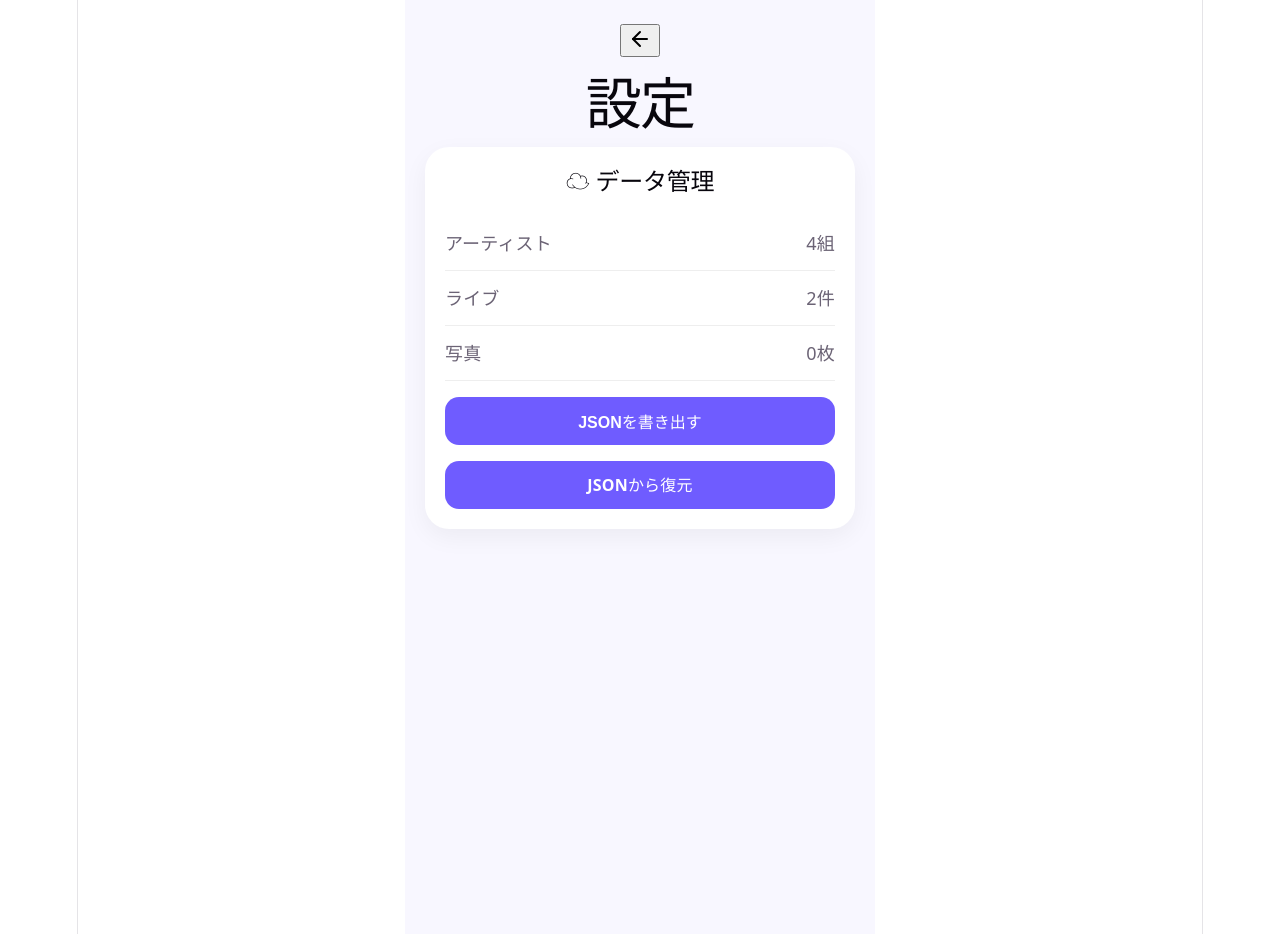
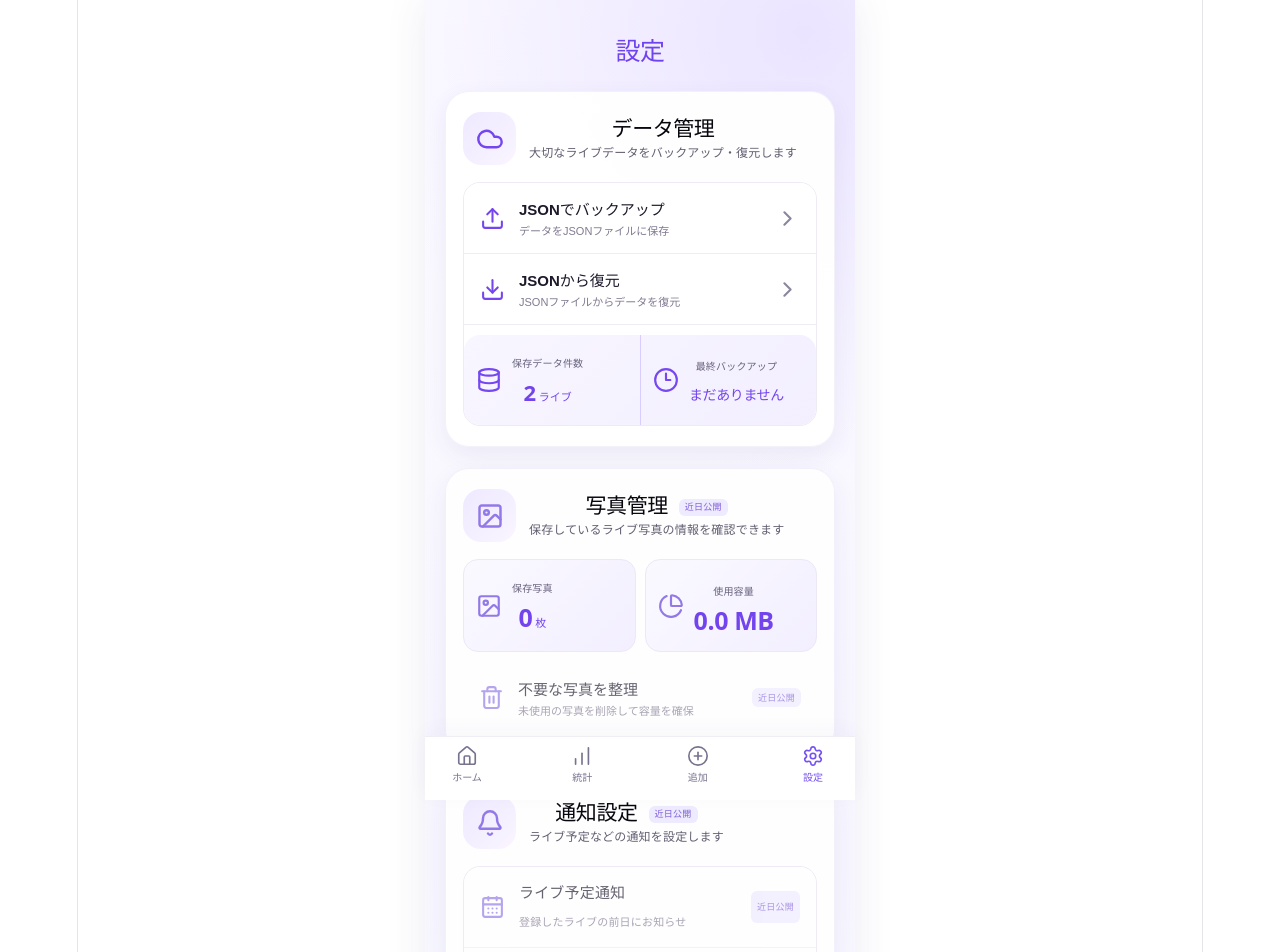
Before and after one commit to tomokitakahama/LiveCloud, a React (Vite) app: page /settings in a window 1280 px wide. Shown: the top 952 px of the page. Built offline with nearby package versions, Linux system fonts and the light colour scheme.

Commit message:
UI修正_設定画面

```diff
--- a/src/pages/Settings/Settings.tsx
+++ b/src/pages/Settings/Settings.tsx
@@ -1,199 +1,125 @@
+import { useRef } from "react";
+import type { ChangeEvent } from "react";
+import {
+  Bell,
+  CalendarDays,
+  CheckSquare,
+  ChevronRight,
+  Clock3,
+  Cloud,
+  Database,
+  Download,
+  ImageIcon,
+  Info,
+  PieChart,
+  Sparkles,
+  Trash2,
+  Upload,
+} from "lucide-react";
+import BottomNavigation from "../../components/BottomNavigation/BottomNavigation";
 import "./Settings.css";
-import { ArrowLeft } from "lucide-react";
-import { useNavigate } from "react-router-dom";
 
+type Live = { photos?: string[] };
+type Artist = { lives?: Live[] };
 type SettingsProps = {
-  artists: any[];
-  setArtists: React.Dispatch<
-    React.SetStateAction<any[]>
-  >;
+  artists: Artist[];
+  setArtists: React.Dispatch<React.SetStateAction<any[]>>;
 };
 
-const Settings = ({
-  artists,
-  setArtists,
-}: SettingsProps) => {
+const formatBackupDate = (date: Date) =>
+  new Intl.DateTimeFormat("ja-JP", {
+    year: "numeric", month: "2-digit", day: "2-digit", hour: "2-digit", minute: "2-digit", hour12: false,
+  }).format(date).replaceAll("/", "/").replace(", ", " ");
 
-  const navigate = useNavigate();
+const Settings = ({ artists, setArtists }: SettingsProps) => {
+  const importInputRef = useRef<HTMLInputElement>(null);
+  const liveCount = artists.reduce((sum, artist) => sum + (artist.lives?.length ?? 0), 0);
+  const photoCount = artists.reduce((sum, artist) => sum + (artist.lives ?? []).reduce((total, live) => total + (live.photos?.length ?? 0), 0), 0);
+  const photoBytes = artists.reduce((sum, artist) => sum + (artist.lives ?? []).reduce((total, live) => total + (live.photos ?? []).reduce((photoTotal, photo) => photoTotal + photo.length, 0), 0), 0);
+  const photoSize = `${(photoBytes / 1024 / 1024).toFixed(1)} MB`;
+  const lastBackup = localStorage.getItem("lastBackup") ?? "まだありません";
 
-  const artistCount = artists.length;
+  const exportJson = () => {
+    const blob = new Blob([JSON.stringify(artists, null, 2)], { type: "application/json" });
+    const url = URL.createObjectURL(blob);
+    const anchor = document.createElement("a");
+    anchor.href = url;
+    anchor.download = `LiveCloud_${new Date().toLocaleDateString("ja-JP").replaceAll("/", "-")}.json`;
+    anchor.click();
+    URL.revokeObjectURL(url);
+    localStorage.setItem("lastBackup", formatBackupDate(new Date()));
+  };
 
-  const liveCount = artists.reduce(
-    (sum, artist) =>
-      sum + (artist.lives?.length ?? 0),
-    0
+  const importJson = (event: ChangeEvent<HTMLInputElement>) => {
+    const file = event.target.files?.[0];
+    if (!file) return;
+    const reader = new FileReader();
+    reader.onload = () => {
+      try {
+        const importedArtists = JSON.parse(String(reader.result));
+        if (!Array.isArray(importedArtists)) throw new Error("Invalid backup");
+        if (window.confirm("現在のデータをバックアップファイルの内容で置き換えますか？")) {
+          setArtists(importedArtists);
+          localStorage.setItem("artists", JSON.stringify(importedArtists));
+          localStorage.setItem("lastBackup", formatBackupDate(new Date()));
+          window.alert("データを復元しました");
+        }
+      } catch {
+        window.alert("読み込めないJSONファイルです");
+      } finally {
+        event.target.value = "";
+      }
+    };
+    reader.readAsText(file);
+  };
+
+  const ActionRow = ({ icon: Icon, title, description, onClick }: { icon: typeof Upload; title: string; description: string; onClick: () => void }) => (
+    <button type="button" className="settingsRow actionRow" onClick={onClick}>
+      <Icon aria-hidden="true" /><span><b>{title}</b><small>{description}</small></span><ChevronRight aria-hidden="true" className="chevron" />
+    </button>
   );
 
-  const photoCount = artists.reduce(
-    (sum, artist) =>
+  return (
+    <main className="settingsContainer">
+      <header className="settingsHeader"><h1>設定</h1></header>
 
-      sum +
+      <section className="settingsCard">
+        <div className="settingsSectionTitle"><span className="sectionIcon"><Cloud /></span><div><h2>データ管理</h2><p>大切なライブデータをバックアップ・復元します</p></div></div>
+        <div className="settingsPanel">
+          <ActionRow icon={Upload} title="JSONでバックアップ" description="データをJSONファイルに保存" onClick={exportJson} />
+          <ActionRow icon={Download} title="JSONから復元" description="JSONファイルからデータを復元" onClick={() => importInputRef.current?.click()} />
+          <input ref={importInputRef} type="file" accept="application/json,.json" hidden onChange={importJson} />
+          <div className="settingsMetrics"><div><Database /><span>保存データ件数<b>{liveCount}<small> ライブ</small></b></span></div><div><Clock3 /><span>最終バックアップ<b className="backupDate">{lastBackup}</b></span></div></div>
+        </div>
+      </section>
 
-      (artist.lives ?? []).reduce(
-        (liveSum: number, live: any) =>
+      <section className="settingsCard comingSoonCard" aria-disabled="true">
+        <div className="settingsSectionTitle"><span className="sectionIcon"><ImageIcon /></span><div><h2>写真管理 <em>近日公開</em></h2><p>保存しているライブ写真の情報を確認できます</p></div></div>
+        <div className="photoMetrics"><div><ImageIcon /><span>保存写真<b>{photoCount}<small> 枚</small></b></span></div><div><PieChart /><span>使用容量<b>{photoSize}</b></span></div></div>
+        <button className="settingsRow disabledRow" type="button" disabled><Trash2 /><span><b>不要な写真を整理</b><small>未使用の写真を削除して容量を確保</small></span><em>近日公開</em></button>
+      </section>
 
-          liveSum +
-          (live.photos?.length ?? 0),
+      <section className="settingsCard comingSoonCard" aria-disabled="true">
+        <div className="settingsSectionTitle"><span className="sectionIcon"><Bell /></span><div><h2>通知設定 <em>近日公開</em></h2><p>ライブ予定などの通知を設定します</p></div></div>
+        <div className="settingsPanel mutedPanel">
+          <div className="settingsRow disabledRow"><CalendarDays /><span><b>ライブ予定通知</b><small>登録したライブの前日にお知らせ</small></span><em>近日公開</em></div>
+          <div className="settingsRow disabledRow"><Sparkles /><span><b>新着ライブ・更新通知</b><small>アーティストの新しいライブ情報をお知らせ</small></span><em>近日公開</em></div>
+          <div className="settingsRow disabledRow"><CheckSquare /><span><b>通知のタイミング</b><small>通知を受け取る時間を設定</small></span><em>近日公開</em></div>
+        </div>
+      </section>
 
-        0
-      ),
-
-    0
-  );
-
-  const exportJson = () => {
-
-  const json = JSON.stringify(
-    artists,
-    null,
-    2
-  );
-
-  const blob = new Blob(
-    [json],
-    {
-      type: "application/json",
-    }
-  );
-
-  const url =
-    URL.createObjectURL(blob);
-
-  const a =
-    document.createElement("a");
-
-  a.href = url;
-
-  a.download =
-    `LiveCloud_${new Date()
-      .toLocaleDateString("ja-JP")
-      .replaceAll("/", "-")}.json`;
-
-  a.click();
-
-  URL.revokeObjectURL(url);
-
-};
-
-const importJson = (
-  event: React.ChangeEvent<HTMLInputElement>
-) => {
-
-  const file = event.target.files?.[0];
-
-  if (!file) return;
-
-  const reader = new FileReader();
-
-  reader.onload = (e) => {
-
-    try {
-
-      const json = JSON.parse(
-        e.target?.result as string
-      );
-
-      if (
-        window.confirm(
-          "現在のデータを上書きしますか？"
-        )
-      ) {
-
-        setArtists(json);
-
-        localStorage.setItem(
-          "artists",
-          JSON.stringify(json)
-        );
-
-        localStorage.setItem(
-          "lastBackup",
-          new Date().toLocaleString("ja-JP")
-        );
-
-        alert("復元しました");
-
-      }
-
-    } catch {
-
-      alert("JSONファイルではありません");
-
-    }
-
-  };
-
-  reader.readAsText(file);
-
-};
-
-  return (
-
-    <div className="settingsContainer">
-
-      <button
-        className="backButton"
-        onClick={() => navigate(-1)}
-      >
-        <ArrowLeft />
-      </button>
-
-      <h1>設定</h1>
-
-      <div className="settingCard">
-
-        <h2>☁ データ管理</h2>
-
-        <div className="dataRow">
-
-          <span>アーティスト</span>
-
-          <span>{artistCount}組</span>
-
+      <section className="settingsCard appInfoCard">
+        <div className="settingsSectionTitle"><span className="sectionIcon"><Info /></span><div><h2>アプリ情報</h2><p>LiveCloudの情報を確認できます</p></div></div>
+        <div className="settingsPanel infoRows">
+          <div className="settingsRow"><span><b>アプリ名</b></span><strong>LiveCloud</strong></div>
+          <div className="settingsRow"><span><b>Version</b></span><strong>1.0.0</strong></div>
+          <div className="settingsRow"><span><b>開発者</b></span><strong>高濱 誠晃</strong></div>
+          <div className="settingsRow"><span><b>最終更新日</b></span><strong>2026/07/26</strong></div>
         </div>
-
-        <div className="dataRow">
-
-          <span>ライブ</span>
-
-          <span>{liveCount}件</span>
-
-        </div>
-
-        <div className="dataRow">
-
-          <span>写真</span>
-
-          <span>{photoCount}枚</span>
-
-        </div>
-
-        <button
-  className="dataButton"
-  onClick={exportJson}
->
-
-  JSONを書き出す
-
-</button>
-
-<label className="dataButton">
-
-  JSONから復元
-
-  <input
-    type="file"
-    accept=".json"
-    hidden
-    onChange={importJson}
-  />
-
-</label>
-
-      </div>
-
-    </div>
-
+        <p className="copyright">© 2026 LiveCloud</p>
+      </section>
+      <BottomNavigation />
+    </main>
   );
 };
 
```
Also changed, not shown: src/pages/Settings/Settings.css.
